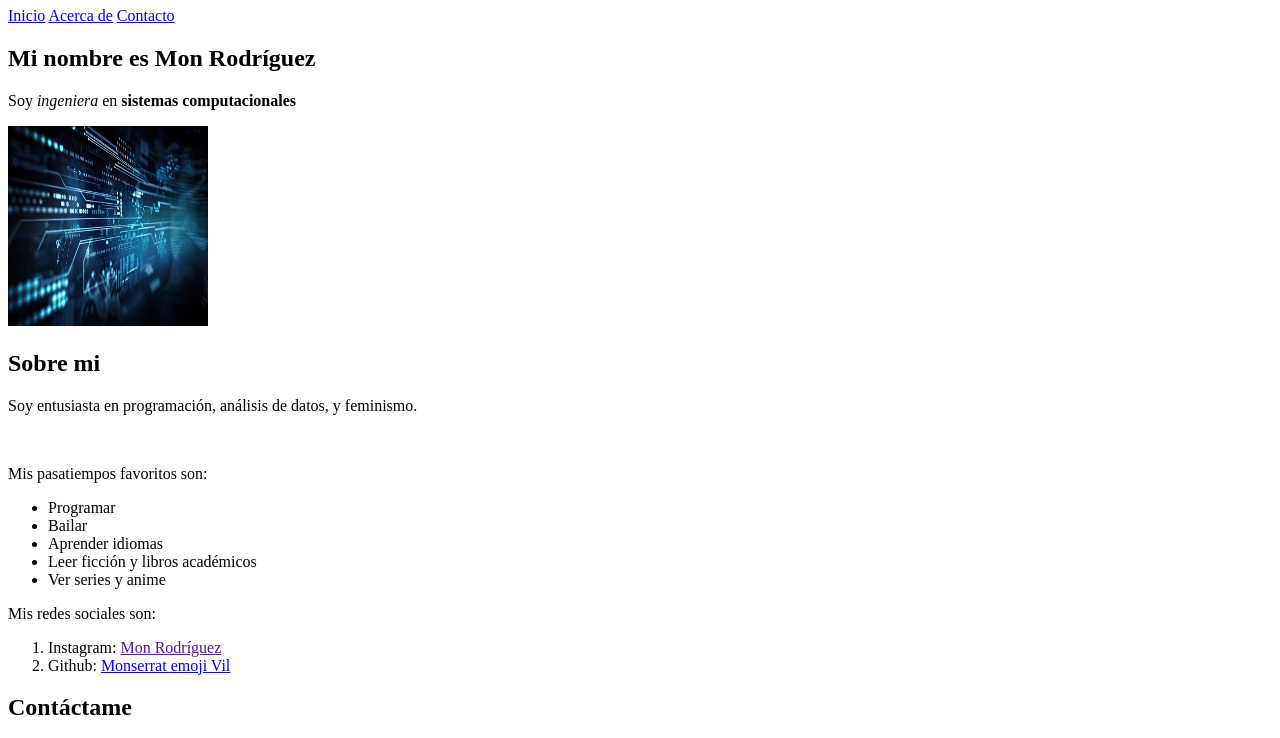
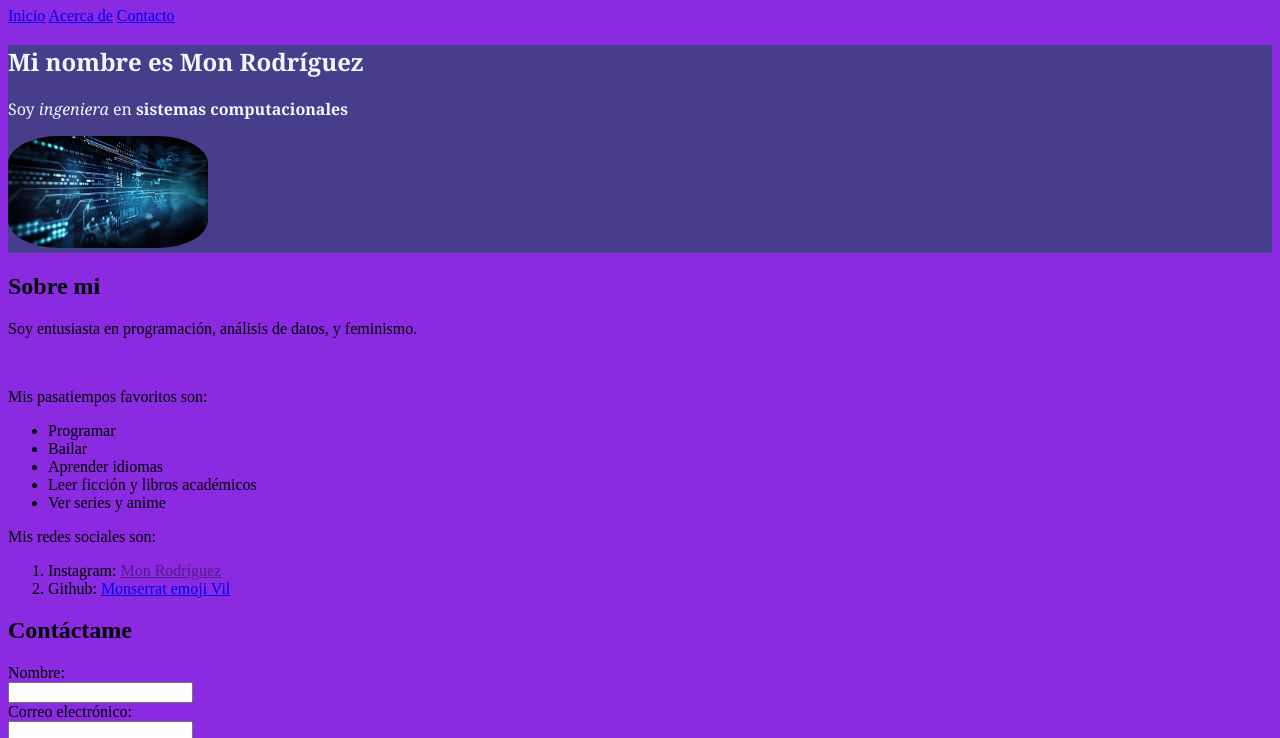
Before and after one commit to Monserrat-Vil/mi-primer-hmtl, a plain HTML site: page index.html in a window 1280 px wide. Shown: the part 73-811 px from the top of the page. Drawn offline with Linux system fonts and the light colour scheme.

Commit message:
Feat: Se agrega hoja de estilos

```diff
--- a/index.html
+++ b/index.html
@@ -3,22 +3,23 @@
 <head>
     <meta charset="UTF-8">
     <meta name="viewport" content="width=device-width, initial-scale=1.0">
+    <link rel="stylesheet" href="./src/css/style.css">
     <title>Mi blog</title>
 </head>
 <body>
     <header>
         <h1> Bienvenidos a mi blog</h1>
         <nav>
-            <a href="#Inicio">Inicio</a>
+            <a href="#inicio">Inicio</a>
             <a href="#sobre-mi">Acerca de</a>
             <a href="#contactame">Contacto</a>
         </nav>
     </header>
-    <main id="Inicio">
+    <main id="inicio" class="start">
         <section>
             <h2>Mi nombre es Mon Rodríguez</h2>
             <p>Soy <em>ingeniera</em> en <strong>sistemas computacionales</strong> </p>
-            <img src="/src/img/tech_pic.jpg" width="200" height="200" alt="Fotografia de Mon">
+            <img src="/src/img/tech_pic.jpg" alt="Fotografia de Mon">
         </section>
     </main>
     <div id="sobre-mi">
--- /dev/null
+++ b/src/css/style.css
@@ -0,0 +1,14 @@
+body {
+    background-color: blueviolet;
+}
+
+.start{
+    font-family: Cambria, Cochin, Georgia, Times, 'Times New Roman', serif;
+    background-color: darkslateblue;
+    color: aliceblue;
+}
+
+img {
+    width: 200px;
+    border-radius: 25%;
+}
```
